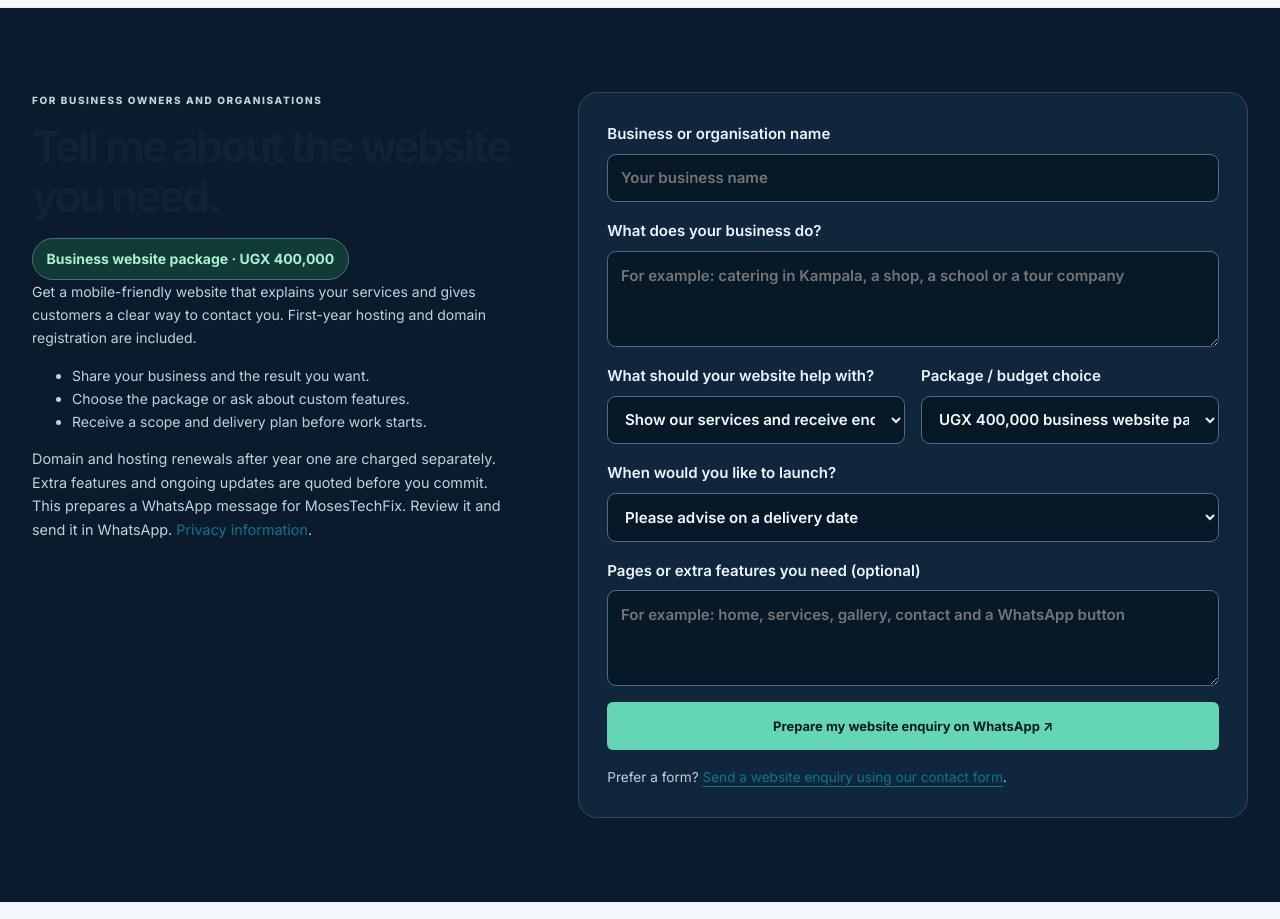
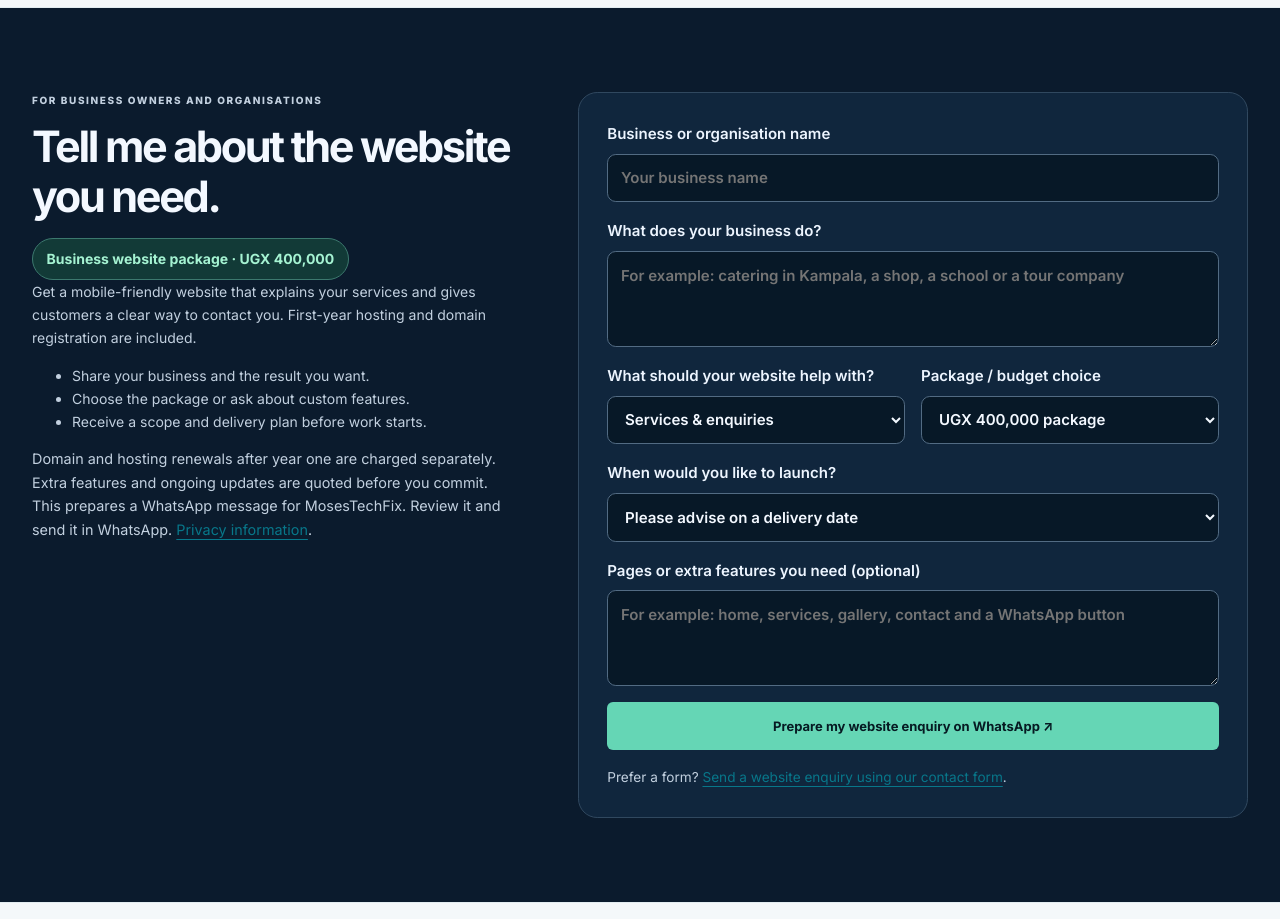
Before and after one commit to mwesigwamoses859-debug/Moses-app-web, a plain HTML site: page website-development.html in a window 1280 px wide. Shown: the part 2700-3619 px from the top of the page. Drawn offline with nearby package versions, Linux system fonts and the light colour scheme.

Commit message:
Improve website brief contrast and readable package choices
Set explicit light heading and link colours against the dark enquiry section, shorten visible option labels while preserving the complete WhatsApp brief values, and refresh the stylesheet version. Verified against the deployed page.

```diff
--- a/assets/website-enquiries.css
+++ b/assets/website-enquiries.css
@@ -1,6 +1,7 @@
 .website-brief{scroll-margin-top:6rem;padding:clamp(2.5rem,6vw,5rem) 0;background:#0b1b2d;color:#f3f8ff}
 .website-brief__layout{display:grid;grid-template-columns:minmax(0,.85fr) minmax(0,1.15fr);gap:clamp(1.5rem,4vw,3.5rem);align-items:start}
-.website-brief h2{font-size:clamp(1.8rem,3.4vw,2.7rem);line-height:1.15;margin:.5rem 0 1rem}
+.website-brief h2{font-size:clamp(1.8rem,3.4vw,2.7rem);line-height:1.15;margin:.5rem 0 1rem;color:#f3f8ff}
+.website-brief a{color:#a5f3d2;text-decoration:underline}
 .website-brief p,.website-brief li{color:#c2d0df;line-height:1.65}
 .website-brief__price{display:inline-block;padding:.5rem .85rem;border:1px solid #3c796e;border-radius:999px;background:#123a37;color:#a5f3d2;font-weight:700}
 .website-brief__note{font-size:.9rem}
--- a/website-development.html
+++ b/website-development.html
@@ -44,7 +44,7 @@
   <link rel="icon" href="assets/mosestechfix-logo.jpg">
   <meta name="theme-color" content="#06101c">
   <link rel="stylesheet" href="assets/service-pages.css?v=20261028">
-  <link rel="stylesheet" href="assets/website-enquiries.css?v=20261117">
+  <link rel="stylesheet" href="assets/website-enquiries.css?v=20261117b">
   <script defer src="assets/website-enquiries.js?v=20261117"></script>
 </head>
 <body class="inner-page website-service-page">
@@ -137,10 +137,10 @@
             <textarea id="website-services" name="services" required maxlength="500" rows="2" placeholder="For example: catering in Kampala, a shop, a school or a tour company"></textarea>
           </label>
           <label for="website-goal">What should your website help with?
-            <select id="website-goal" name="goal"><option>Show our services and receive enquiries</option><option>Present our organisation or school</option><option>Request bookings or appointments</option><option>Sell online or add custom features</option></select>
+            <select id="website-goal" name="goal"><option value="Show our services and receive enquiries">Services &amp; enquiries</option><option value="Present our organisation or school">Organisation / school website</option><option value="Request bookings or appointments">Bookings / appointments</option><option value="Sell online or add custom features">Online sales / custom features</option></select>
           </label>
           <label for="website-budget">Package / budget choice
-            <select id="website-budget" name="budget"><option>UGX 400,000 business website package</option><option>Custom features — please quote</option></select>
+            <select id="website-budget" name="budget"><option value="UGX 400,000 business website package">UGX 400,000 package</option><option value="Custom features — please quote">Custom features / quote</option></select>
           </label>
           <label class="website-brief__wide" for="website-timeline">When would you like to launch?
             <select id="website-timeline" name="timeline"><option>Please advise on a delivery date</option><option>Within the next two weeks, if possible</option><option>This month</option><option>In one to three months</option></select>
```
Also changed, not shown: index.html (+1 -1 lines).
